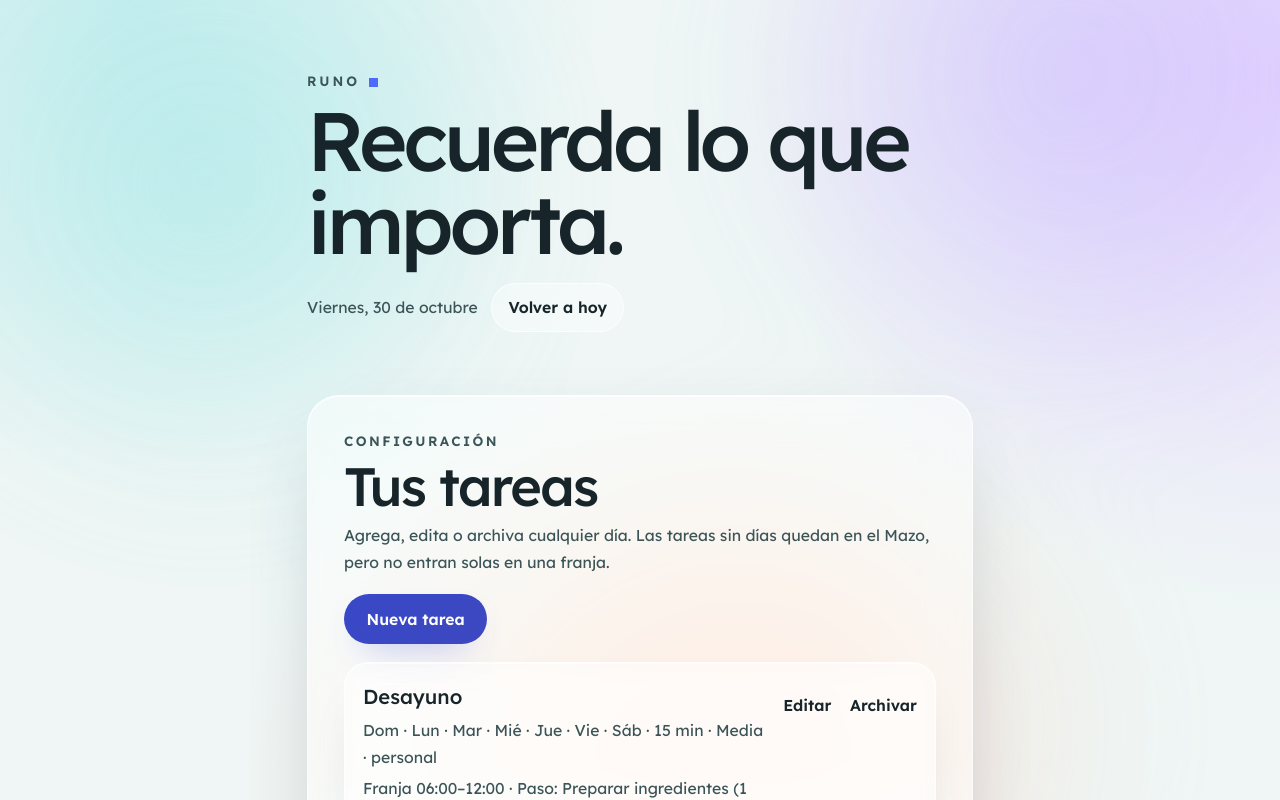
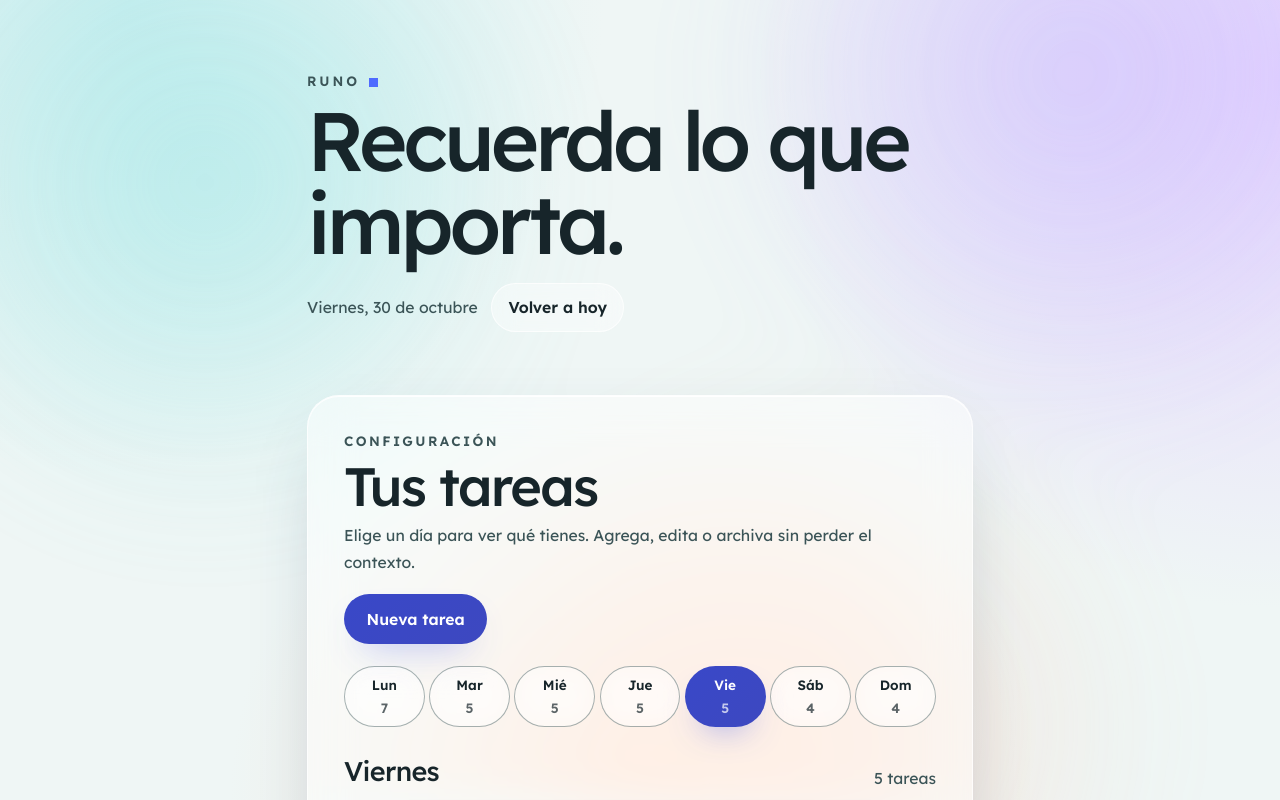
Before and after one commit to Hangtu/avo, a Next.js app: page / in a window 1280 px wide. Both pictures are taken after a click on the button "Tareas". Shown: the top 800 px of the page. Built offline with nearby package versions, Linux system fonts and the light colour scheme.

Commit message:
feat(ui): adoptar editor por dia
Integra la vista elegida: tira Lun-Dom con contadores, lista filtrada por dia, crear con el dia seleccionado y grupo Sin programar. 195 tests, typecheck, lint y build pasan. Sin deploy.

```diff
--- a/app/_components/task-editor.tsx
+++ b/app/_components/task-editor.tsx
@@ -11,14 +11,14 @@ import {
 import type { ClockTime, Weekday } from "@/lib/domain/time";
 import type { Task, TaskInput } from "@/lib/domain/types";
 
-const WEEKDAYS: Array<{ value: Weekday; label: string }> = [
-  { value: 0, label: "Dom" },
-  { value: 1, label: "Lun" },
-  { value: 2, label: "Mar" },
-  { value: 3, label: "Mié" },
-  { value: 4, label: "Jue" },
-  { value: 5, label: "Vie" },
-  { value: 6, label: "Sáb" },
+const WEEKDAYS: Array<{ value: Weekday; label: string; full: string }> = [
+  { value: 1, label: "Lun", full: "Lunes" },
+  { value: 2, label: "Mar", full: "Martes" },
+  { value: 3, label: "Mié", full: "Miércoles" },
+  { value: 4, label: "Jue", full: "Jueves" },
+  { value: 5, label: "Vie", full: "Viernes" },
+  { value: 6, label: "Sáb", full: "Sábado" },
+  { value: 0, label: "Dom", full: "Domingo" },
 ];
 
 const PRIORITY_LABEL: Record<1 | 2 | 3, string> = {
@@ -130,6 +130,9 @@ export function TaskEditor({ initialTaskId }: { initialTaskId?: string | null })
   const [archivingId, setArchivingId] = useState<string | null>(null);
   const [archiveId, setArchiveId] = useState<string | null>(null);
   const [reloadKey, setReloadKey] = useState(0);
+  const [selectedDay, setSelectedDay] = useState<Weekday>(
+    () => new Date().getDay() as Weekday,
+  );
   const openedInitialTask = useRef(false);
 
   useEffect(() => {
@@ -171,7 +174,9 @@ export function TaskEditor({ initialTaskId }: { initialTaskId?: string | null })
   function startNew() {
     setFormError(null);
     setNotice(null);
-    setForm(emptyForm());
+    const next = emptyForm();
+    next.days = [selectedDay];
+    setForm(next);
   }
 
   function startEdit(task: Task) {
@@ -249,6 +254,75 @@ export function TaskEditor({ initialTaskId }: { initialTaskId?: string | null })
 
   const active = tasks?.filter((task) => task.archivedAt === null) ?? [];
   const archived = tasks?.filter((task) => task.archivedAt !== null) ?? [];
+  const dayTasks = active.filter((task) => task.days.includes(selectedDay));
+  const unscheduled = active.filter((task) => task.days.length === 0);
+  const dayCounts = WEEKDAYS.map((day) => ({
+    ...day,
+    count: active.filter((task) => task.days.includes(day.value)).length,
+  }));
+  const selectedDayInfo = WEEKDAYS.find((day) => day.value === selectedDay) ?? WEEKDAYS[0];
+
+  function taskRow(task: Task) {
+    return (
+      <li key={task.id} className="border-b border-line py-5">
+        <div className="grid gap-4 sm:grid-cols-[1fr_auto] sm:items-start">
+          <div className="min-w-0">
+            <h3 className="text-lg font-semibold">{task.title}</h3>
+            <p className="mt-1 text-sm leading-6 text-muted">
+              {daysLabel(task.days)} · {task.durationMin} min ·{" "}
+              {PRIORITY_LABEL[task.priority]} · {task.category}
+            </p>
+            <p className="mt-1 text-sm leading-6 text-muted">
+              {task.window
+                ? `Franja ${task.window.start}–${task.window.end}`
+                : "Sin franja horaria"}
+              {task.fixedTime ? ` · Hora fija ${task.fixedTime}` : ""}
+              {task.shortStep
+                ? ` · Paso: ${task.shortStep.title} (${task.shortStep.durationMin} min)`
+                : ""}
+            </p>
+          </div>
+          <div className="flex flex-wrap gap-4 sm:justify-self-end">
+            <button
+              type="button"
+              onClick={() => startEdit(task)}
+              className="min-h-11 text-sm font-semibold underline underline-offset-4"
+            >
+              Editar
+            </button>
+            {archiveId === task.id ? (
+              <span className="flex flex-wrap items-center gap-2 text-sm">
+                <span className="text-muted">¿Archivar?</span>
+                <button
+                  type="button"
+                  onClick={() => void archive(task)}
+                  disabled={archivingId === task.id}
+                  className="min-h-11 rounded-none bg-foreground px-4 text-sm font-semibold text-background disabled:opacity-60"
+                >
+                  {archivingId === task.id ? "Archivando…" : "Sí"}
+                </button>
+                <button
+                  type="button"
+                  onClick={() => setArchiveId(null)}
+                  className="min-h-11 text-sm font-semibold underline underline-offset-4"
+                >
+                  Cancelar
+                </button>
+              </span>
+            ) : (
+              <button
+                type="button"
+                onClick={() => setArchiveId(task.id)}
+                className="min-h-11 text-sm font-semibold underline underline-offset-4"
+              >
+                Archivar
+              </button>
+            )}
+          </div>
+        </div>
+      </li>
+    );
+  }
 
   return (
     <section aria-labelledby="tasks-title">
@@ -261,8 +335,7 @@ export function TaskEditor({ initialTaskId }: { initialTaskId?: string | null })
             Tus tareas
           </h2>
           <p className="mt-2 max-w-xl text-sm leading-6 text-muted">
-            Agrega, edita o archiva cualquier día. Las tareas sin días quedan en el Mazo,
-            pero no entran solas en una franja.
+            Elige un día para ver qué tienes. Agrega, edita o archiva sin perder el contexto.
           </p>
         </div>
         <button
@@ -496,72 +569,64 @@ export function TaskEditor({ initialTaskId }: { initialTaskId?: string | null })
         <p className="mt-6 text-sm text-muted">Cargando tareas…</p>
       ) : (
         <>
-          <ul className="mt-4 border-t border-line">
-            {active.map((task) => (
-              <li
-                key={task.id}
-                className="border-b border-line py-5"
+          <div className="mt-5" role="tablist" aria-label="Días de la semana">
+            <div className="grid grid-cols-7 gap-1">
+              {dayCounts.map((day) => (
+                <button
+                  key={day.value}
+                  type="button"
+                  role="tab"
+                  aria-selected={selectedDay === day.value}
+                  onClick={() => setSelectedDay(day.value)}
+                  className={`min-h-14 min-w-0 rounded-none border px-1 py-2 text-xs font-semibold ${
+                    selectedDay === day.value
+                      ? "border-foreground bg-foreground text-background"
+                      : "border-control bg-background text-foreground"
+                  }`}
                 >
-                <div className="grid gap-4 sm:grid-cols-[1fr_auto] sm:items-start">
-                  <div className="min-w-0">
-                    <h3 className="text-lg font-semibold">{task.title}</h3>
-                    <p className="mt-1 text-sm leading-6 text-muted">
-                      {daysLabel(task.days)} · {task.durationMin} min ·{" "}
-                      {PRIORITY_LABEL[task.priority]} · {task.category}
-                    </p>
-                    <p className="mt-1 text-sm leading-6 text-muted">
-                      {task.window
-                        ? `Franja ${task.window.start}–${task.window.end}`
-                        : "Sin franja horaria"}
-                      {task.fixedTime ? ` · Hora fija ${task.fixedTime}` : ""}
-                      {task.shortStep
-                        ? ` · Paso: ${task.shortStep.title} (${task.shortStep.durationMin} min)`
-                        : ""}
+                  <span className="block">{day.label}</span>
+                  <span className="mt-1 block tabular-nums opacity-70">{day.count}</span>
+                </button>
+              ))}
+            </div>
+          </div>
+
+          <div className="mt-6 flex items-end justify-between gap-3">
+            <h3 className="text-2xl font-semibold tracking-tight">
+              {selectedDayInfo.full}
+            </h3>
+            <p className="text-sm text-muted">
+              {dayTasks.length} {dayTasks.length === 1 ? "tarea" : "tareas"}
             </p>
           </div>
-                  <div className="flex flex-wrap gap-4 sm:justify-self-end">
+
+          <ul className="mt-3 border-t border-line">
+            {dayTasks.map((task) => taskRow(task))}
+          </ul>
+          {dayTasks.length === 0 ? (
+            <div className="mt-4 border-l-2 border-line pl-4">
+              <p className="text-sm leading-6 text-muted">
+                No tienes tareas este día.
+              </p>
               <button
                 type="button"
-                      onClick={() => startEdit(task)}
-                      className="min-h-11 text-sm font-semibold underline underline-offset-4"
+                onClick={startNew}
+                className="mt-2 min-h-11 text-sm font-semibold underline underline-offset-4"
               >
-                      Editar
+                Agregar tarea para {selectedDayInfo.full.toLowerCase()}
               </button>
-                    {archiveId === task.id ? (
-                      <span className="flex flex-wrap items-center gap-2 text-sm">
-                        <span className="text-muted">¿Archivar?</span>
-                        <button
-                          type="button"
-                          onClick={() => void archive(task)}
-                          disabled={archivingId === task.id}
-                          className="min-h-11 rounded-none bg-foreground px-4 text-sm font-semibold text-background disabled:opacity-60"
-                        >
-                          {archivingId === task.id ? "Archivando…" : "Sí"}
-                        </button>
-                        <button
-                          type="button"
-                          onClick={() => setArchiveId(null)}
-                          className="min-h-11 text-sm font-semibold underline underline-offset-4"
-                        >
-                          Cancelar
-                        </button>
-                      </span>
-                    ) : (
-                      <button
-                        type="button"
-                        onClick={() => setArchiveId(task.id)}
-                        className="min-h-11 text-sm font-semibold underline underline-offset-4"
-                      >
-                        Archivar
-                      </button>
-                    )}
             </div>
-                </div>
-              </li>
-            ))}
+          ) : null}
+
+          {unscheduled.length > 0 ? (
+            <section className="mt-8" aria-labelledby="unscheduled-title">
+              <h3 id="unscheduled-title" className="text-sm font-semibold uppercase tracking-[0.16em] text-muted">
+                Sin programar · {unscheduled.length}
+              </h3>
+              <ul className="mt-3 border-t border-line">
+                {unscheduled.map((task) => taskRow(task))}
               </ul>
-          {active.length === 0 ? (
-            <p className="mt-6 text-sm text-muted">No hay tareas activas. Crea la primera.</p>
+            </section>
           ) : null}
 
           {archived.length > 0 ? (
```
Also changed, not shown: 2 other files (tests, documents, lock files or other folders). Lines whose indentation alone changed are shown as unchanged.
